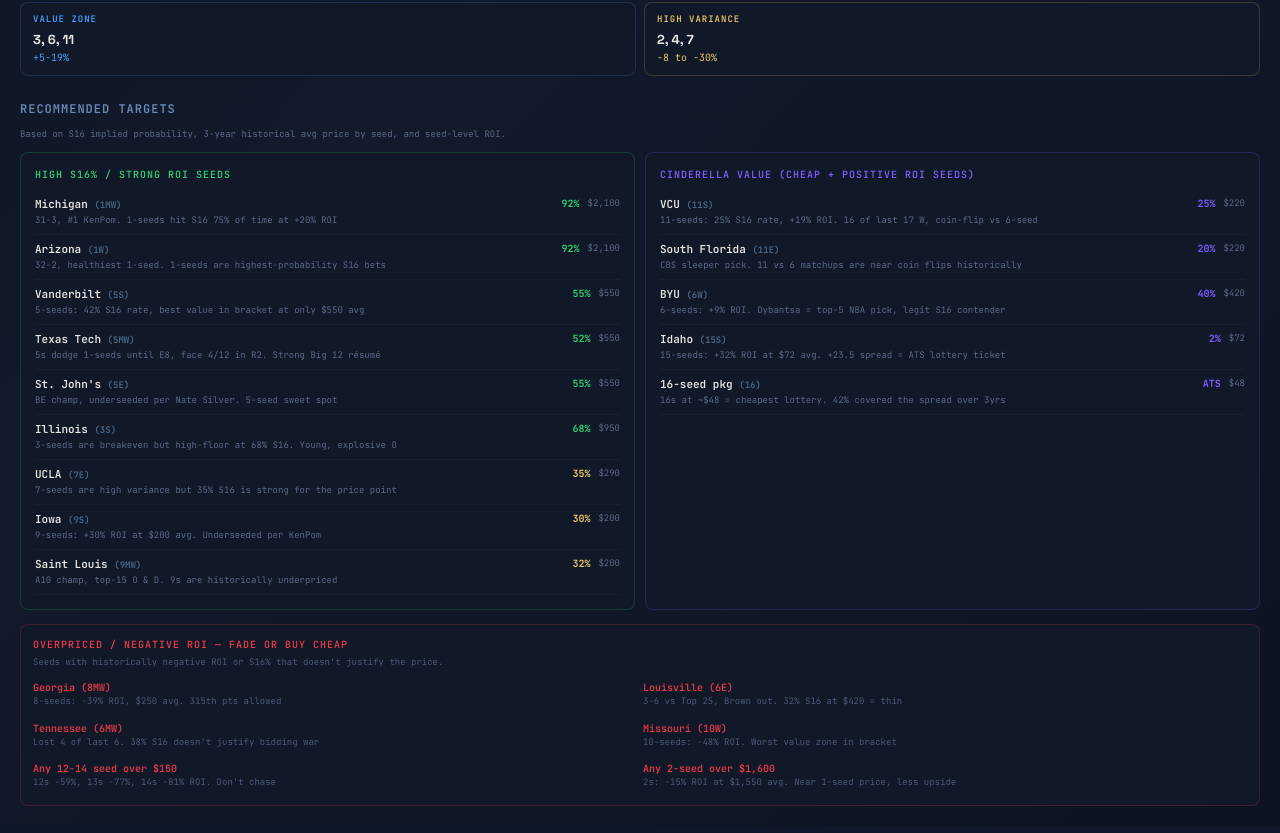
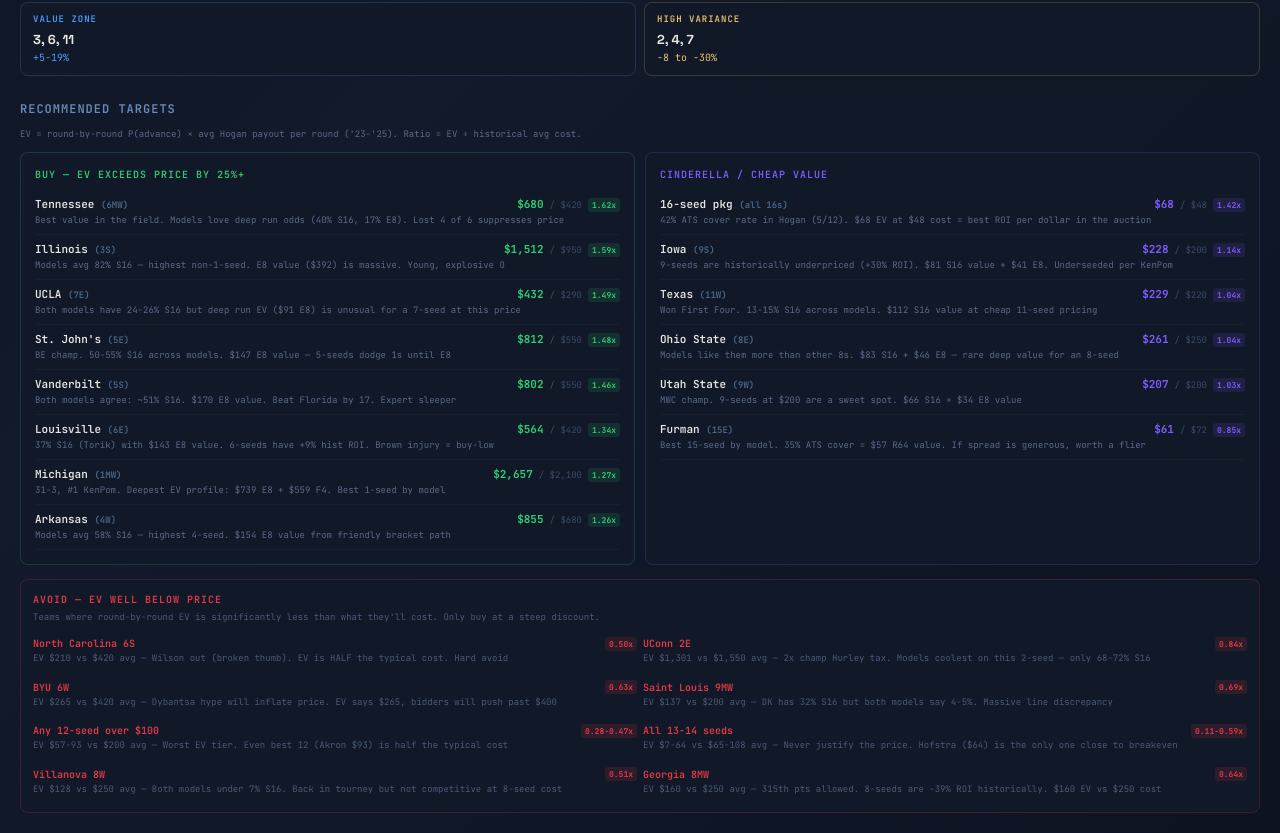
Before and after one commit to bswike/bpl, a React (Vite) app in the folder fpl-dashboard/: page /calcutta in a window 1280 px wide. Shown: the part 1154-1987 px from the top of the page. Built offline with nearby package versions, Linux system fonts and the light colour scheme.

Commit message:
update values

```diff
--- a/fpl-dashboard/src/components/Calcutta.jsx
+++ b/fpl-dashboard/src/components/Calcutta.jsx
@@ -2013,32 +2013,32 @@ function AuctionPrep() {
         ))}
       </div>
 
-      {/* Recommended Targets — driven by S16%, historical seed pricing & ROI */}
+      {/* Recommended Targets — driven by round-by-round EV vs historical cost */}
       <div style={{ marginTop: 24 }}>
         <SubTitle>Recommended Targets</SubTitle>
         <div style={{ fontSize: 9, color: "#5a6a8a", marginBottom: 10, lineHeight: 1.5 }}>
-          Based on S16 implied probability, 3-year historical avg price by seed, and seed-level ROI.
+          EV = round-by-round P(advance) × avg Hogan payout per round ('23-'25). Ratio = EV ÷ historical avg cost.
         </div>
         <div style={{ display: "grid", gridTemplateColumns: "repeat(auto-fit, minmax(280px, 1fr))", gap: 10 }}>
           <div style={{ background: "#111827", borderRadius: 8, padding: 14, border: "1px solid #2ecc7133" }}>
-            <div style={{ fontSize: 10, color: "#2ecc71", letterSpacing: 1, textTransform: "uppercase", fontWeight: 600, marginBottom: 8 }}>High S16% / Strong ROI Seeds</div>
+            <div style={{ fontSize: 10, color: "#2ecc71", letterSpacing: 1, textTransform: "uppercase", fontWeight: 600, marginBottom: 8 }}>BUY — EV exceeds price by 25%+</div>
             {[
-              { t: "Michigan", s: "1MW", s16: "92%", avg: "$2,100", roi: "+20%", why: "31-3, #1 KenPom. 1-seeds hit S16 75% of time at +20% ROI" },
-              { t: "Arizona", s: "1W", s16: "92%", avg: "$2,100", roi: "+20%", why: "32-2, healthiest 1-seed. 1-seeds are highest-probability S16 bets" },
-              { t: "Vanderbilt", s: "5S", s16: "55%", avg: "$550", roi: "+18%", why: "5-seeds: 42% S16 rate, best value in bracket at only $550 avg" },
-              { t: "Texas Tech", s: "5MW", s16: "52%", avg: "$550", roi: "+18%", why: "5s dodge 1-seeds until E8, face 4/12 in R2. Strong Big 12 résumé" },
-              { t: "St. John's", s: "5E", s16: "55%", avg: "$550", roi: "+18%", why: "BE champ, underseeded per Nate Silver. 5-seed sweet spot" },
-              { t: "Illinois", s: "3S", s16: "68%", avg: "$950", roi: "+2%", why: "3-seeds are breakeven but high-floor at 68% S16. Young, explosive O" },
-              { t: "UCLA", s: "7E", s16: "35%", avg: "$290", roi: "-30%", why: "7-seeds are high variance but 35% S16 is strong for the price point" },
-              { t: "Iowa", s: "9S", s16: "30%", avg: "$200", roi: "+30%", why: "9-seeds: +30% ROI at $200 avg. Underseeded per KenPom" },
-              { t: "Saint Louis", s: "9MW", s16: "32%", avg: "$200", roi: "+30%", why: "A10 champ, top-15 O & D. 9s are historically underpriced" },
+              { t: "Tennessee", s: "6MW", ev: "$680", hist: "$420", ratio: "1.62x", why: "Best value in the field. Models love deep run odds (40% S16, 17% E8). Lost 4 of 6 suppresses price" },
+              { t: "Illinois", s: "3S", ev: "$1,512", hist: "$950", ratio: "1.59x", why: "Models avg 82% S16 — highest non-1-seed. E8 value ($392) is massive. Young, explosive O" },
+              { t: "UCLA", s: "7E", ev: "$432", hist: "$290", ratio: "1.49x", why: "Both models have 24-26% S16 but deep run EV ($91 E8) is unusual for a 7-seed at this price" },
+              { t: "St. John's", s: "5E", ev: "$812", hist: "$550", ratio: "1.48x", why: "BE champ. 50-55% S16 across models. $147 E8 value — 5-seeds dodge 1s until E8" },
+              { t: "Vanderbilt", s: "5S", ev: "$802", hist: "$550", ratio: "1.46x", why: "Both models agree: ~51% S16. $170 E8 value. Beat Florida by 17. Expert sleeper" },
+              { t: "Louisville", s: "6E", ev: "$564", hist: "$420", ratio: "1.34x", why: "37% S16 (Torik) with $143 E8 value. 6-seeds have +9% hist ROI. Brown injury = buy-low" },
+              { t: "Michigan", s: "1MW", ev: "$2,657", hist: "$2,100", ratio: "1.27x", why: "31-3, #1 KenPom. Deepest EV profile: $739 E8 + $559 F4. Best 1-seed by model" },
+              { t: "Arkansas", s: "4W", ev: "$855", hist: "$680", ratio: "1.26x", why: "Models avg 58% S16 — highest 4-seed. $154 E8 value from friendly bracket path" },
             ].map((pick, i) => (
               <div key={i} style={{ padding: "6px 0", borderBottom: "1px solid #1a1f2e", fontSize: 11 }}>
                 <div style={{ display: "flex", justifyContent: "space-between", alignItems: "center" }}>
                   <span style={{ fontWeight: 600 }}>{pick.t} <span style={{ color: "#4a6a8a", fontSize: 9 }}>({pick.s})</span></span>
-                  <div style={{ display: "flex", gap: 8, alignItems: "center" }}>
-                    <span style={{ color: parseInt(pick.s16) >= 50 ? "#2ecc71" : "#e9c46a", fontWeight: 700, fontSize: 10 }}>{pick.s16}</span>
-                    <span style={{ color: "#5a6a8a", fontSize: 9 }}>{pick.avg}</span>
+                  <div style={{ display: "flex", gap: 6, alignItems: "baseline" }}>
+                    <span style={{ color: "#2ecc71", fontWeight: 700, fontSize: 11 }}>{pick.ev}</span>
+                    <span style={{ color: "#3a4a6a", fontSize: 9 }}>/ {pick.hist}</span>
+                    <span style={{ fontSize: 8, fontWeight: 700, padding: "1px 4px", borderRadius: 3, background: "#2ecc7122", color: "#2ecc71" }}>{pick.ratio}</span>
                   </div>
                 </div>
                 <div style={{ color: "#5a6a8a", fontSize: 9, marginTop: 2 }}>{pick.why}</div>
@@ -2046,20 +2046,22 @@ function AuctionPrep() {
             ))}
           </div>
           <div style={{ background: "#111827", borderRadius: 8, padding: 14, border: "1px solid #7c5cfc33" }}>
-            <div style={{ fontSize: 10, color: "#7c5cfc", letterSpacing: 1, textTransform: "uppercase", fontWeight: 600, marginBottom: 8 }}>Cinderella Value (cheap + positive ROI seeds)</div>
+            <div style={{ fontSize: 10, color: "#7c5cfc", letterSpacing: 1, textTransform: "uppercase", fontWeight: 600, marginBottom: 8 }}>Cinderella / Cheap Value</div>
             {[
-              { t: "VCU", s: "11S", s16: "25%", avg: "$220", roi: "+19%", why: "11-seeds: 25% S16 rate, +19% ROI. 16 of last 17 W, coin-flip vs 6-seed" },
-              { t: "South Florida", s: "11E", s16: "20%", avg: "$220", roi: "+19%", why: "CBS sleeper pick. 11 vs 6 matchups are near coin flips historically" },
-              { t: "BYU", s: "6W", s16: "40%", avg: "$420", roi: "+9%", why: "6-seeds: +9% ROI. Dybantsa = top-5 NBA pick, legit S16 contender" },
-              { t: "Idaho", s: "15S", s16: "2%", avg: "$72", roi: "+32%", why: "15-seeds: +32% ROI at $72 avg. +23.5 spread = ATS lottery ticket" },
-              { t: "16-seed pkg", s: "16", s16: "ATS", avg: "$48", roi: "+17%", why: "16s at ~$48 = cheapest lottery. 42% covered the spread over 3yrs" },
+              { t: "16-seed pkg", s: "all 16s", ev: "$68", hist: "$48", ratio: "1.42x", why: "42% ATS cover rate in Hogan (5/12). $68 EV at $48 cost = best ROI per dollar in the auction" },
+              { t: "Iowa", s: "9S", ev: "$228", hist: "$200", ratio: "1.14x", why: "9-seeds are historically underpriced (+30% ROI). $81 S16 value + $41 E8. Underseeded per KenPom" },
+              { t: "Texas", s: "11W", ev: "$229", hist: "$220", ratio: "1.04x", why: "Won First Four. 13-15% S16 across models. $112 S16 value at cheap 11-seed pricing" },
+              { t: "Ohio State", s: "8E", ev: "$261", hist: "$250", ratio: "1.04x", why: "Models like them more than other 8s. $83 S16 + $46 E8 — rare deep value for an 8-seed" },
+              { t: "Utah State", s: "9W", ev: "$207", hist: "$200", ratio: "1.03x", why: "MWC champ. 9-seeds at $200 are a sweet spot. $66 S16 + $34 E8 value" },
+              { t: "Furman", s: "15E", ev: "$61", hist: "$72", ratio: "0.85x", why: "Best 15-seed by model. 35% ATS cover = $57 R64 value. If spread is generous, worth a flier" },
             ].map((pick, i) => (
               <div key={i} style={{ padding: "6px 0", borderBottom: "1px solid #1a1f2e", fontSize: 11 }}>
                 <div style={{ display: "flex", justifyContent: "space-between", alignItems: "center" }}>
                   <span style={{ fontWeight: 600 }}>{pick.t} <span style={{ color: "#4a6a8a", fontSize: 9 }}>({pick.s})</span></span>
-                  <div style={{ display: "flex", gap: 8, alignItems: "center" }}>
-                    <span style={{ color: "#7c5cfc", fontWeight: 700, fontSize: 10 }}>{pick.s16}</span>
-                    <span style={{ color: "#5a6a8a", fontSize: 9 }}>{pick.avg}</span>
+                  <div style={{ display: "flex", gap: 6, alignItems: "baseline" }}>
+                    <span style={{ color: "#7c5cfc", fontWeight: 700, fontSize: 11 }}>{pick.ev}</span>
+                    <span style={{ color: "#3a4a6a", fontSize: 9 }}>/ {pick.hist}</span>
+                    <span style={{ fontSize: 8, fontWeight: 700, padding: "1px 4px", borderRadius: 3, background: "#7c5cfc22", color: "#7c5cfc" }}>{pick.ratio}</span>
                   </div>
                 </div>
                 <div style={{ color: "#5a6a8a", fontSize: 9, marginTop: 2 }}>{pick.why}</div>
@@ -2069,24 +2071,29 @@ function AuctionPrep() {
         </div>
       </div>
 
-      {/* Fade list — seeds with negative ROI or bad S16% relative to price */}
+      {/* Avoid list — EV well below historical cost */}
       <div style={{ marginTop: 14, background: "#111827", borderRadius: 8, padding: 12, border: "1px solid #e6394633" }}>
         <div style={{ fontSize: 10, color: "#e63946", letterSpacing: 1, textTransform: "uppercase", fontWeight: 600, marginBottom: 4 }}>
-          Overpriced / Negative ROI — Fade or Buy Cheap
-        </div>
-        <div style={{ fontSize: 9, color: "#4a5a7a", marginBottom: 8 }}>Seeds with historically negative ROI or S16% that doesn't justify the price.</div>
+          AVOID — EV well below price
+        </div>
+        <div style={{ fontSize: 9, color: "#4a5a7a", marginBottom: 8 }}>Teams where round-by-round EV is significantly less than what they'll cost. Only buy at a steep discount.</div>
         <div style={{ display: "grid", gridTemplateColumns: "1fr 1fr", gap: 6 }}>
           {[
-            { t: "Georgia (8MW)", why: "8-seeds: -39% ROI, $250 avg. 315th pts allowed" },
-            { t: "Louisville (6E)", why: "3-6 vs Top 25, Brown out. 32% S16 at $420 = thin" },
-            { t: "Tennessee (6MW)", why: "Lost 4 of last 6. 38% S16 doesn't justify bidding war" },
-            { t: "Missouri (10W)", why: "10-seeds: -48% ROI. Worst value zone in bracket" },
-            { t: "Any 12-14 seed over $150", why: "12s -59%, 13s -77%, 14s -81% ROI. Don't chase" },
-            { t: "Any 2-seed over $1,600", why: "2s: -15% ROI at $1,550 avg. Near 1-seed price, less upside" },
+            { t: "North Carolina 6S", ev: "$210", hist: "$420", ratio: "0.50x", why: "Wilson out (broken thumb). EV is HALF the typical cost. Hard avoid" },
+            { t: "UConn 2E", ev: "$1,301", hist: "$1,550", ratio: "0.84x", why: "2x champ Hurley tax. Models coolest on this 2-seed — only 68-72% S16" },
+            { t: "BYU 6W", ev: "$265", hist: "$420", ratio: "0.63x", why: "Dybantsa hype will inflate price. EV says $265, bidders will push past $400" },
+            { t: "Saint Louis 9MW", ev: "$137", hist: "$200", ratio: "0.69x", why: "DK has 32% S16 but both models say 4-5%. Massive line discrepancy" },
+            { t: "Any 12-seed over $100", ev: "$57-93", hist: "$200", ratio: "0.28-0.47x", why: "Worst EV tier. Even best 12 (Akron $93) is half the typical cost" },
+            { t: "All 13-14 seeds", ev: "$7-64", hist: "$65-108", ratio: "0.11-0.59x", why: "Never justify the price. Hofstra ($64) is the only one close to breakeven" },
+            { t: "Villanova 8W", ev: "$128", hist: "$250", ratio: "0.51x", why: "Both models under 7% S16. Back in tourney but not competitive at 8-seed cost" },
+            { t: "Georgia 8MW", ev: "$160", hist: "$250", ratio: "0.64x", why: "315th pts allowed. 8-seeds are -39% ROI historically. $160 EV vs $250 cost" },
           ].map((fade, i) => (
-            <div key={i} style={{ fontSize: 10, padding: "3px 0" }}>
-              <span style={{ color: "#e63946", fontWeight: 600 }}>{fade.t}</span>
-              <div style={{ color: "#4a5a7a", fontSize: 9 }}>{fade.why}</div>
+            <div key={i} style={{ fontSize: 10, padding: "4px 0" }}>
+              <div style={{ display: "flex", justifyContent: "space-between", alignItems: "center" }}>
+                <span style={{ color: "#e63946", fontWeight: 600 }}>{fade.t}</span>
+                <span style={{ fontSize: 8, fontWeight: 700, padding: "1px 4px", borderRadius: 3, background: "#e6394622", color: "#e63946" }}>{fade.ratio}</span>
+              </div>
+              <div style={{ color: "#4a5a7a", fontSize: 9, marginTop: 1 }}>EV {fade.ev} vs {fade.hist} avg — {fade.why}</div>
             </div>
           ))}
         </div>
```
